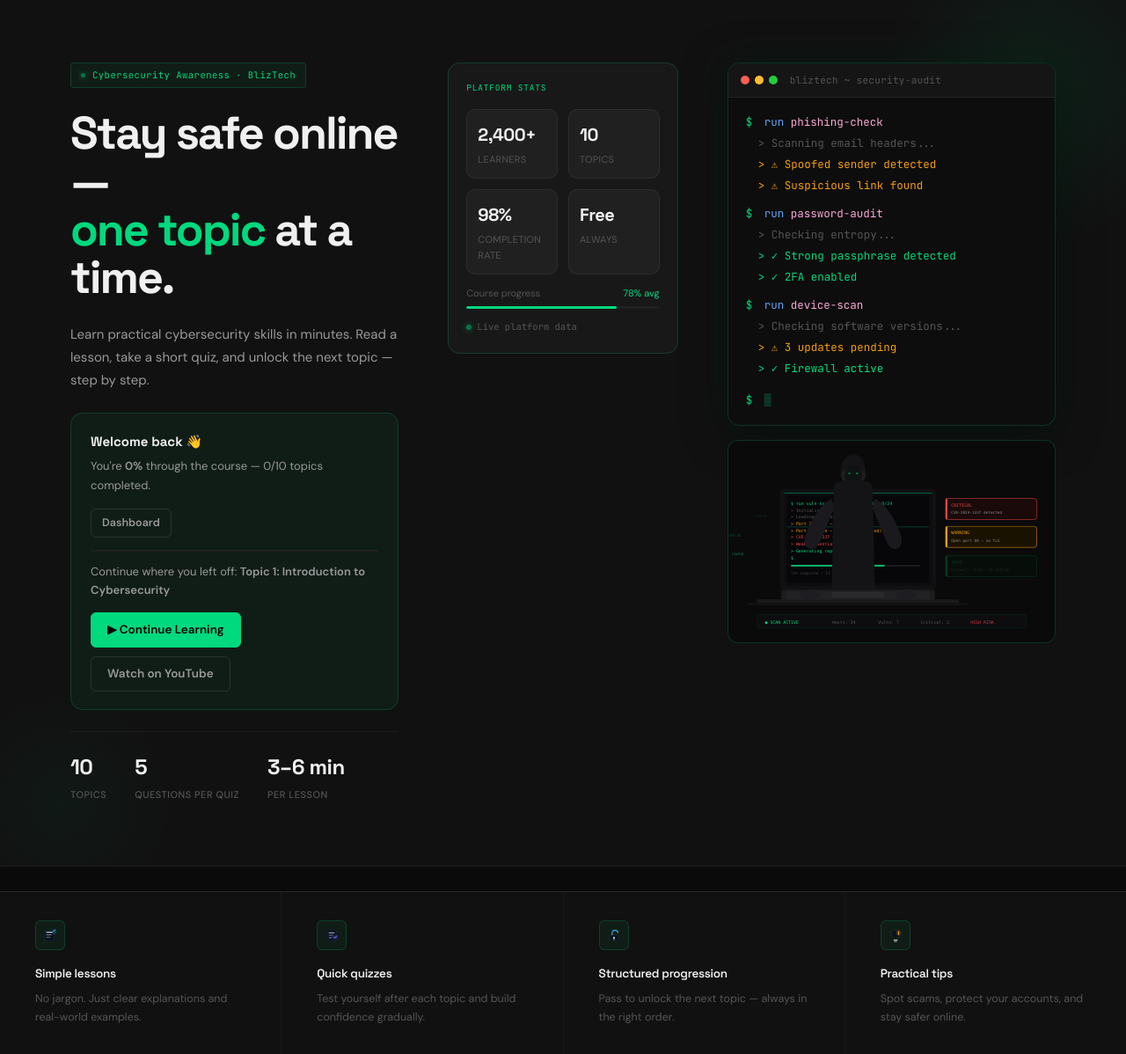
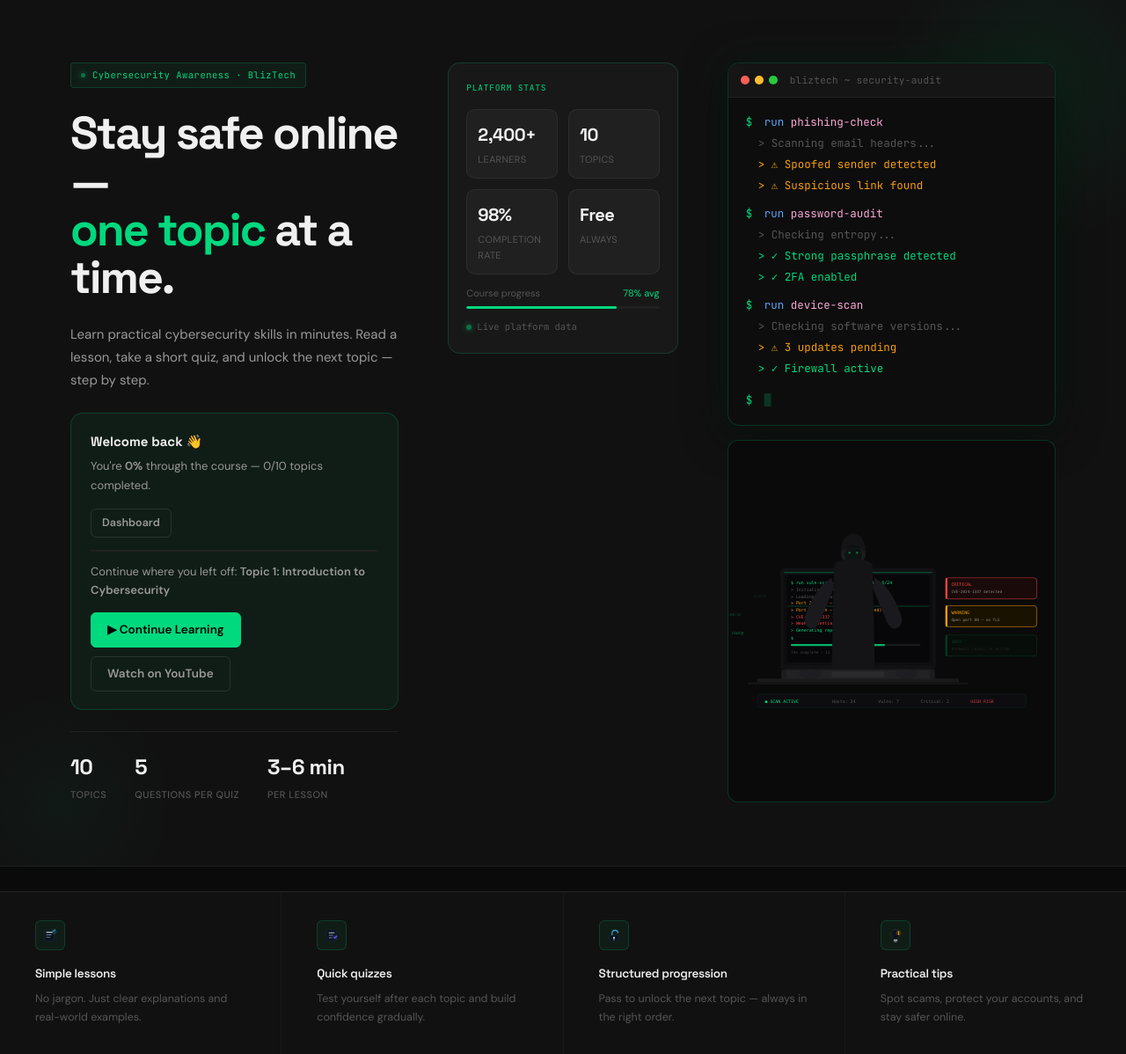
Before and after one commit to Teebliss97/Bliztech, a Flask app: page / in a window 1280 px wide. Shown: the part 58-1256 px from the top of the page at 88% size. Run offline with Flask 3, Linux system fonts and the light colour scheme; the visitor is signed in with stand-in values (Sample User, id 1); data that the repository does not hold is empty.

Commit message:
Redesign the home  page

```diff
--- a/app/static/css/style.css
+++ b/app/static/css/style.css
@@ -328,7 +328,7 @@ h3 { font-size: 15px; font-weight: 600; }
   display: grid;
   grid-template-columns: 1fr 0.8fr;
   gap: 40px;
-  align-items: start;              /* FIXED: was center */
+  align-items: stretch;
   margin-top: 0;
   margin-left: 0;
   margin-right: 0;
@@ -871,11 +871,11 @@ code { display: inline-flex; align-items: center; padding: 2px 6px; border-radiu
 .hero {
   grid-template-columns: 1fr 0.7fr 1fr !important;
   gap: 56px !important;
-  align-items: start !important;   /* FIXED: was missing */
+  align-items: stretch !important;
 }
 
 @media (max-width: 1100px) {
-  .hero { grid-template-columns: 1fr 1.2fr !important; align-items: start !important; }
+  .hero { grid-template-columns: 1fr 1.2fr !important; align-items: stretch !important; }
   .hero-mid { display: none; }
 }
 
@@ -996,3 +996,12 @@ code { display: inline-flex; align-items: center; padding: 2px 6px; border-radiu
 .hct-sub { font-size: 11.5px; color: var(--text-3); }
 .hct-arrow { font-size: 18px; color: var(--green); flex-shrink: 0; transition: transform 0.15s; }
 .hero-course-teaser:hover .hct-arrow { transform: translateX(4px); }
+
+/* ── Hero right column stretch ── */
+.hero-right {
+  display: flex;
+  flex-direction: column;
+  gap: 16px;
+  min-width: 0;
+  align-self: stretch;
+}
```
